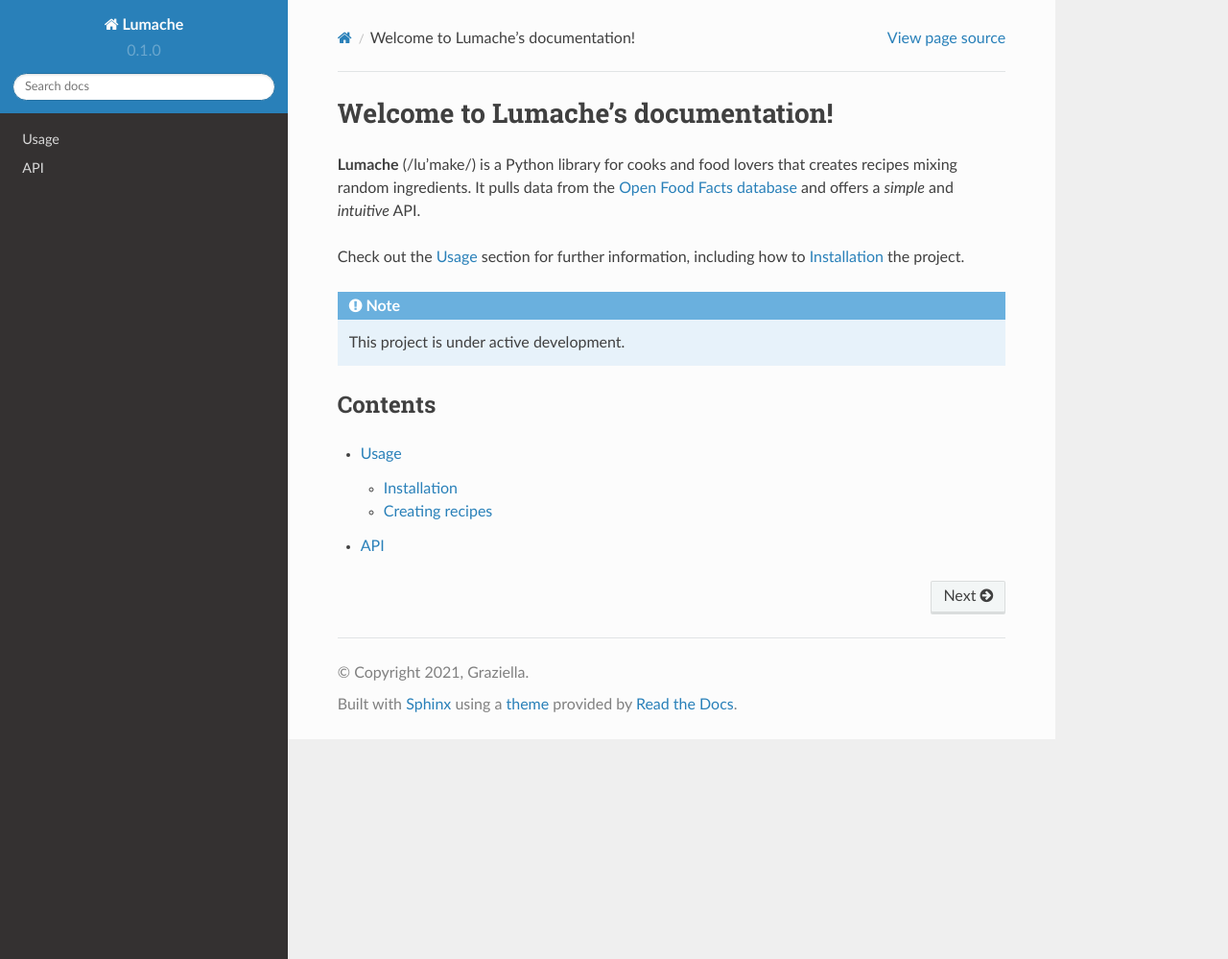
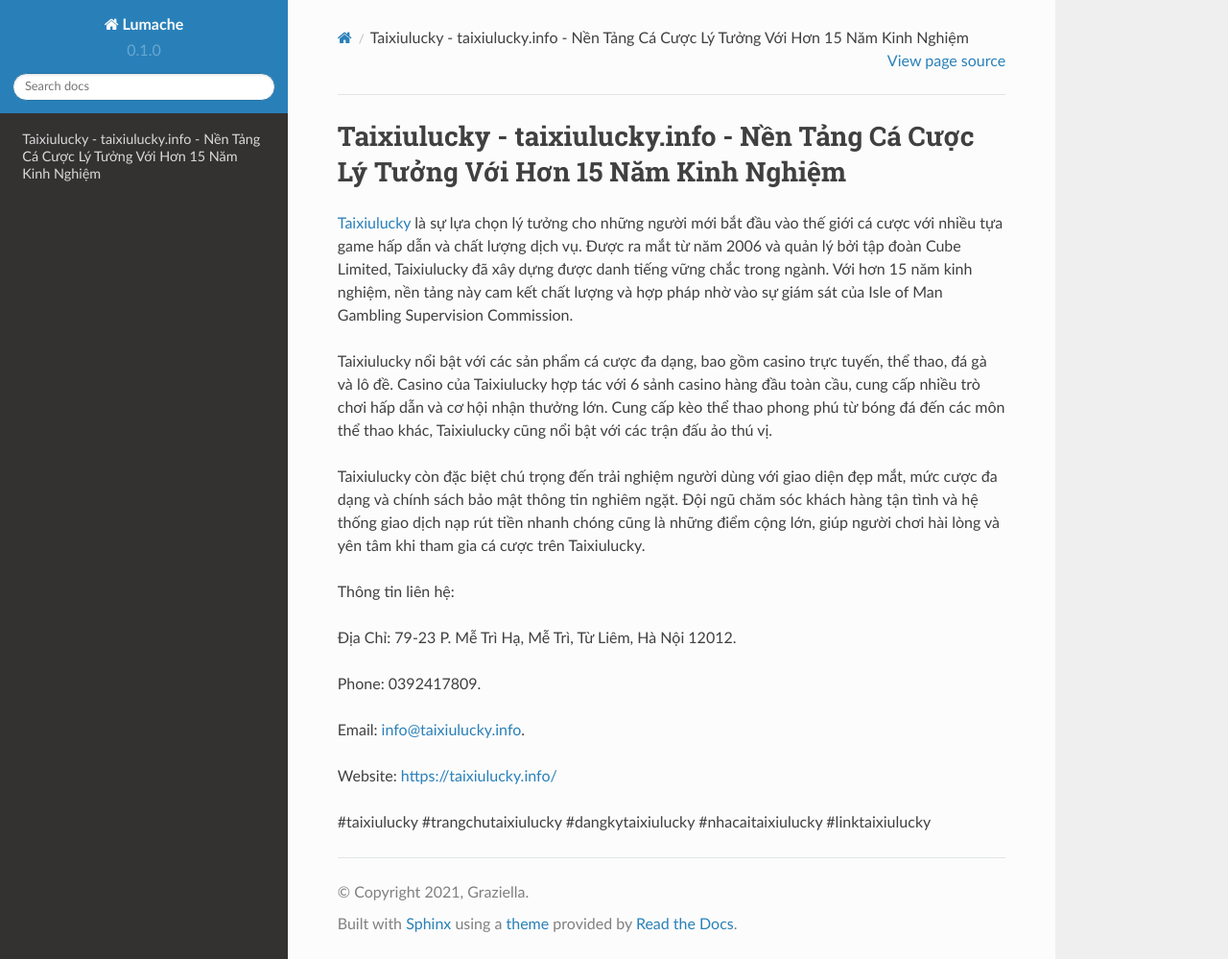
Before and after one commit to morriscraig2868/taixiuluckyinfo, a Sphinx documentation site: the page built from docs/source/index.rst, in a window 1280 px wide and 999 px high. Shown: the whole window at 96% size. Built offline with Sphinx 7.4.7 and the Read the Docs theme 2.0.0, drawn with Linux system fonts in a browser that asks for light colours.

Commit message:
Update index.rst

```diff
--- a/docs/source/index.rst
+++ b/docs/source/index.rst
@@ -1,22 +1,20 @@
-Welcome to Lumache's documentation!
+Taixiulucky - taixiulucky.info - Nền Tảng Cá Cược Lý Tưởng Với Hơn 15 Năm Kinh Nghiệm
 ===================================
 
-**Lumache** (/lu'make/) is a Python library for cooks and food lovers
-that creates recipes mixing random ingredients.
-It pulls data from the `Open Food Facts database <https://world.openfoodfacts.org/>`_
-and offers a *simple* and *intuitive* API.
+`Taixiulucky <https://taixiulucky.info/>`_ là sự lựa chọn lý tưởng cho những người mới bắt đầu vào thế giới cá cược với nhiều tựa game hấp dẫn và chất lượng dịch vụ. Được ra mắt từ năm 2006 và quản lý bởi tập đoàn Cube Limited, Taixiulucky đã xây dựng được danh tiếng vững chắc trong ngành. Với hơn 15 năm kinh nghiệm, nền tảng này cam kết chất lượng và hợp pháp nhờ vào sự giám sát của Isle of Man Gambling Supervision Commission.
 
-Check out the :doc:`usage` section for further information, including
-how to :ref:`installation` the project.
+Taixiulucky nổi bật với các sản phẩm cá cược đa dạng, bao gồm casino trực tuyến, thể thao, đá gà và lô đề. Casino của Taixiulucky hợp tác với 6 sảnh casino hàng đầu toàn cầu, cung cấp nhiều trò chơi hấp dẫn và cơ hội nhận thưởng lớn. Cung cấp kèo thể thao phong phú từ bóng đá đến các môn thể thao khác, Taixiulucky cũng nổi bật với các trận đấu ảo thú vị.
 
-.. note::
+Taixiulucky còn đặc biệt chú trọng đến trải nghiệm người dùng với giao diện đẹp mắt, mức cược đa dạng và chính sách bảo mật thông tin nghiêm ngặt. Đội ngũ chăm sóc khách hàng tận tình và hệ thống giao dịch nạp rút tiền nhanh chóng cũng là những điểm cộng lớn, giúp người chơi hài lòng và yên tâm khi tham gia cá cược trên Taixiulucky.
 
-   This project is under active development.
+Thông tin liên hệ:
 
-Contents
---------
+Địa Chỉ: 79-23 P. Mễ Trì Hạ, Mễ Trì, Từ Liêm, Hà Nội 12012.
 
-.. toctree::
+Phone: 0392417809.
 
-   usage
-   api
+Email: info@taixiulucky.info.
+
+Website: https://taixiulucky.info/
+
+#taixiulucky #trangchutaixiulucky #dangkytaixiulucky #nhacaitaixiulucky #linktaixiulucky
```
